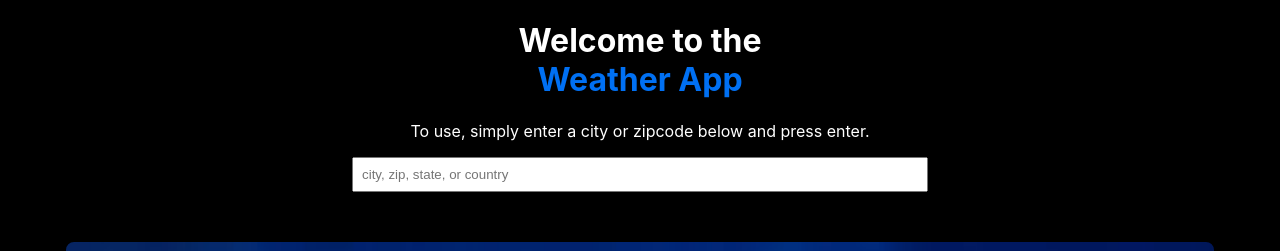
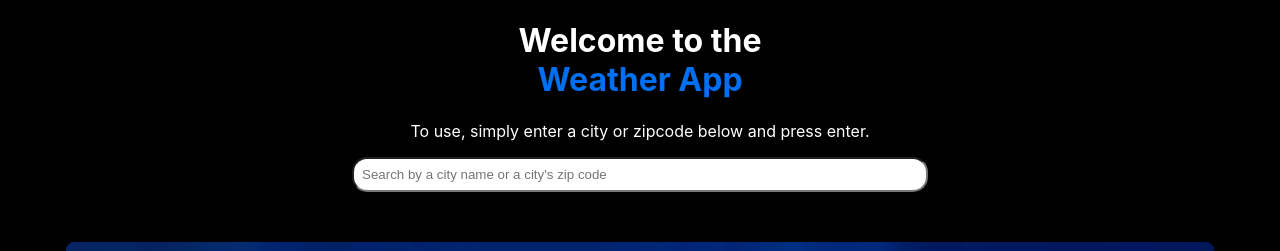
Before and after one commit to WesloTheWeb/weatherApp, a Next.js app: page / in a window 1280 px wide. Shown: the top 251 px of the page. Built offline with nearby package versions, Linux system fonts and the light colour scheme; no server answers.

Commit message:
Minor QoL improvements

```diff
--- a/src/containers/LocationInput/LocationInput.js
+++ b/src/containers/LocationInput/LocationInput.js
@@ -30,7 +30,7 @@ const LocationInput = (props) => {
         <div className={inputContainer}>
             <input
                 type="text"
-                placeholder="city, zip, state, or country"
+                placeholder="Search by a city name or a city's zip code"
                 onChange={e => setQuery(e.target.value)}
                 value={query}
                 onKeyPress={handleQuery} />
--- a/src/containers/LocationInput/LocationInput.module.css
+++ b/src/containers/LocationInput/LocationInput.module.css
@@ -1,5 +1,4 @@
 .inputContainer {
-    border-radius: 10px;
     margin: 0 auto;
     text-align: center;
 }
@@ -7,6 +6,7 @@
 .inputContainer input {
     width: 50%;
     padding: .5rem;
+    border-radius: 15px;
 }
 
 .inputContainer input:focus {
```
